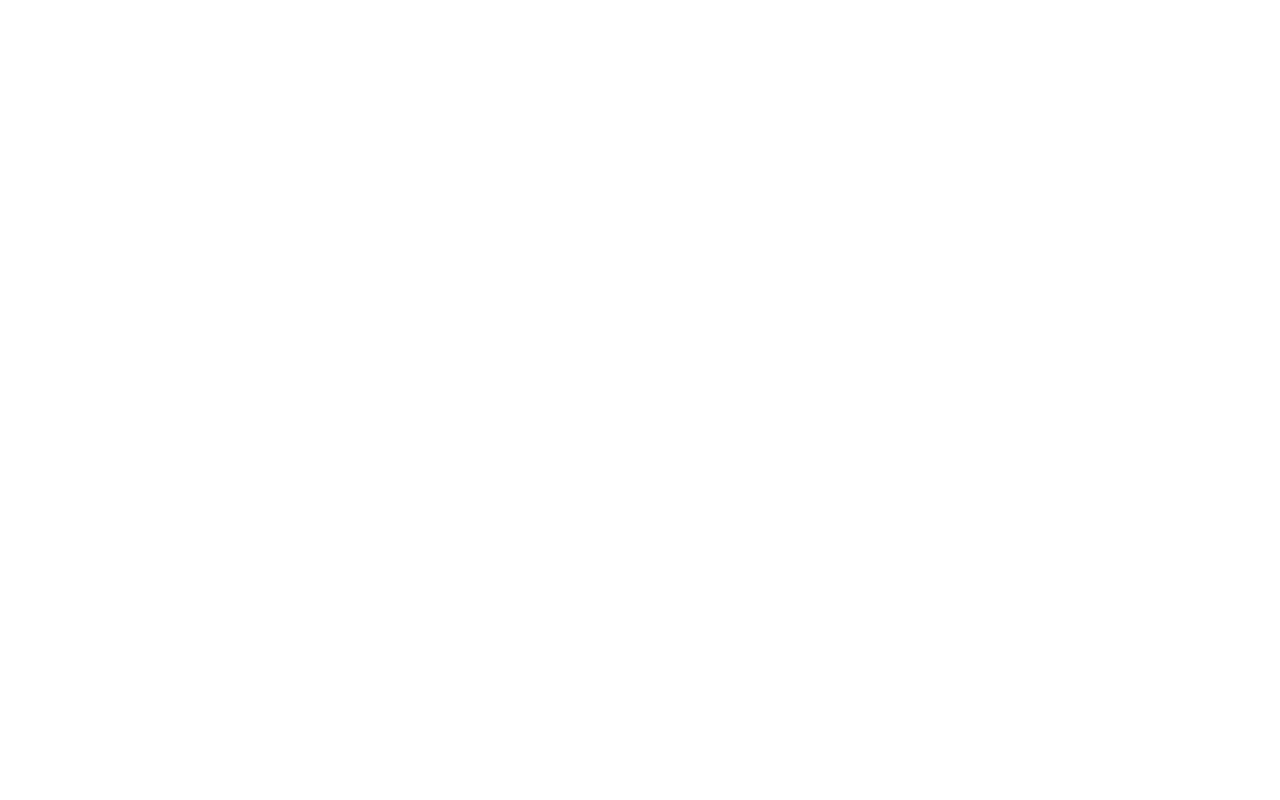
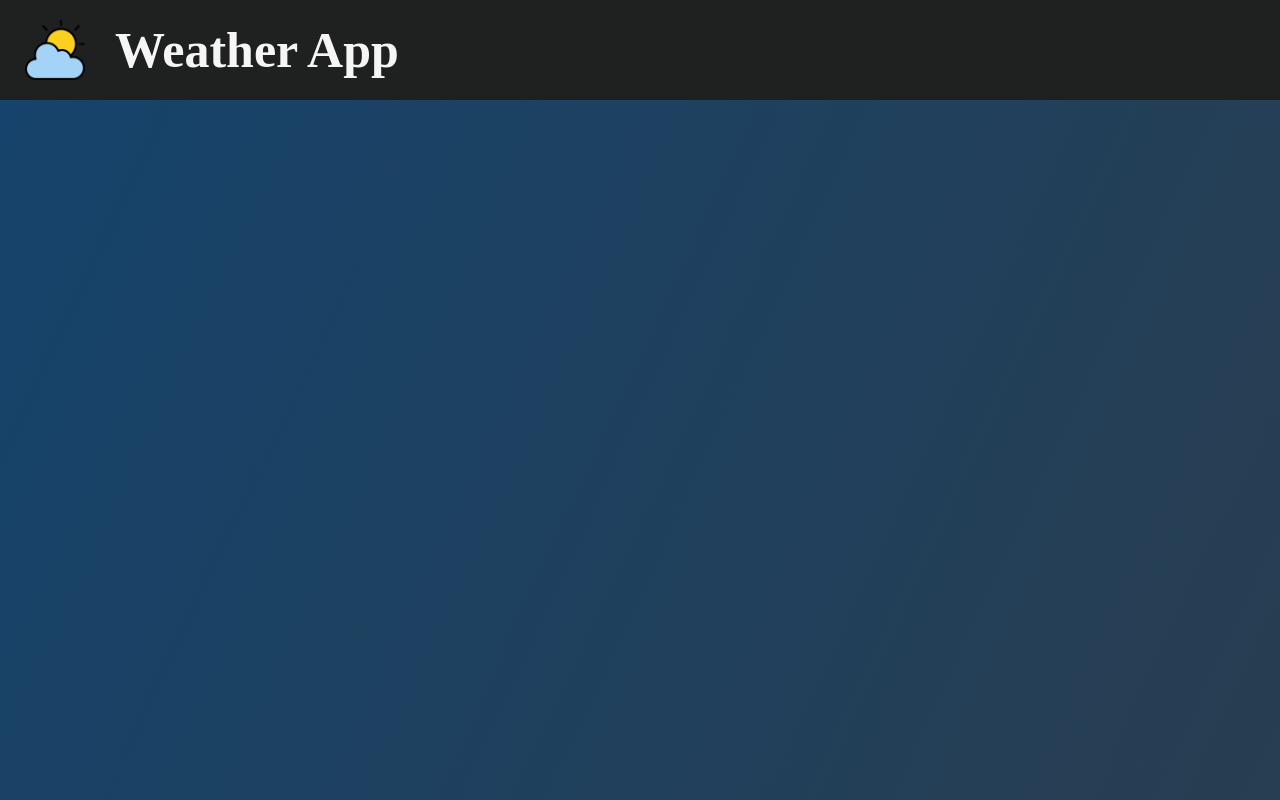
Before and after one commit to TheRookiexe/Weather-App, a website built with webpack: page src/index.html in a window 1280 px wide. Built offline with nearby package versions, Linux system fonts and the light colour scheme.

Commit message:
layout completed

```diff
--- /dev/null
+++ b/src/components/DOM.js
@@ -0,0 +1,22 @@
+import logo from '../assets/cloudy.png';
+class Dom{
+    constructor() {
+        this.container = document.querySelector('.container');
+    }
+
+    header() {
+        const headerDiv = document.createElement('div');
+        headerDiv.id = "header-div";
+        const logoDiv = document.createElement('img');
+        const titleDiv = document.createElement('div');
+        titleDiv.id = 'title-div';
+        logoDiv.id = "logo-div";
+        logoDiv.src = logo;
+        titleDiv.textContent = "Weather App";
+        headerDiv.appendChild(logoDiv);
+        headerDiv.appendChild(titleDiv);
+        this.container.appendChild(headerDiv);
+    }
+}
+
+export {Dom};
--- a/src/index.html
+++ b/src/index.html
@@ -3,8 +3,10 @@
   <head>
     <meta charset="UTF-8" />
     <meta name="viewport" content="width=device-width, initial-scale=1.0" />
-    <title>Document</title>
-    <link rel="icon" href="#" />
+    <title>Weather App</title>
+    <link rel="icon" href="assets/cloudy.png"/>
   </head>
-  <body></body>
+  <body>
+    <div class="container"></div>
+  </body>
 </html>
--- a/src/index.js
+++ b/src/index.js
@@ -1,3 +1,5 @@
 import './style.css';
+import { Dom } from './components/DOM.js';
 
-console.log('test');
+const domCreate = new Dom();
+domCreate.header()
--- a/src/style.css
+++ b/src/style.css
@@ -2,3 +2,38 @@
   margin: 0px;
   padding: 0px;
 }
+
+html, body {
+  height: 100%;
+}
+
+body {
+  background: linear-gradient(115deg, #15436c, #283e51);
+}
+
+.container {
+  height: 100vh;
+  display: flex;
+  flex-direction: column;
+}
+
+#header-div {
+  background-color: #1f2020;
+  color: whitesmoke;
+  padding: 10px;
+  height: 80px;
+  font-size: 50px;
+  font-weight: bold;
+  display: flex;
+  justify-content: start;
+  align-items: center;
+  gap: 30px
+}
+
+#logo-div {
+  height: 60px;
+  width: 60px;
+  margin-left: 15px;
+  overflow: hidden;
+  border: none;
+}
--- a/webpack.common.js
+++ b/webpack.common.js
@@ -30,7 +30,7 @@ module.exports = {
     new HtmlWebpackPlugin({
       template: './src/index.html',
       filename: 'index.html',
-      favicon: './src/assets/verify.png',
+      favicon: './src/assets/cloudy.png',
     }),
   ],
 };
```
Also changed, not shown: src/assets/cloudy.png (added).
